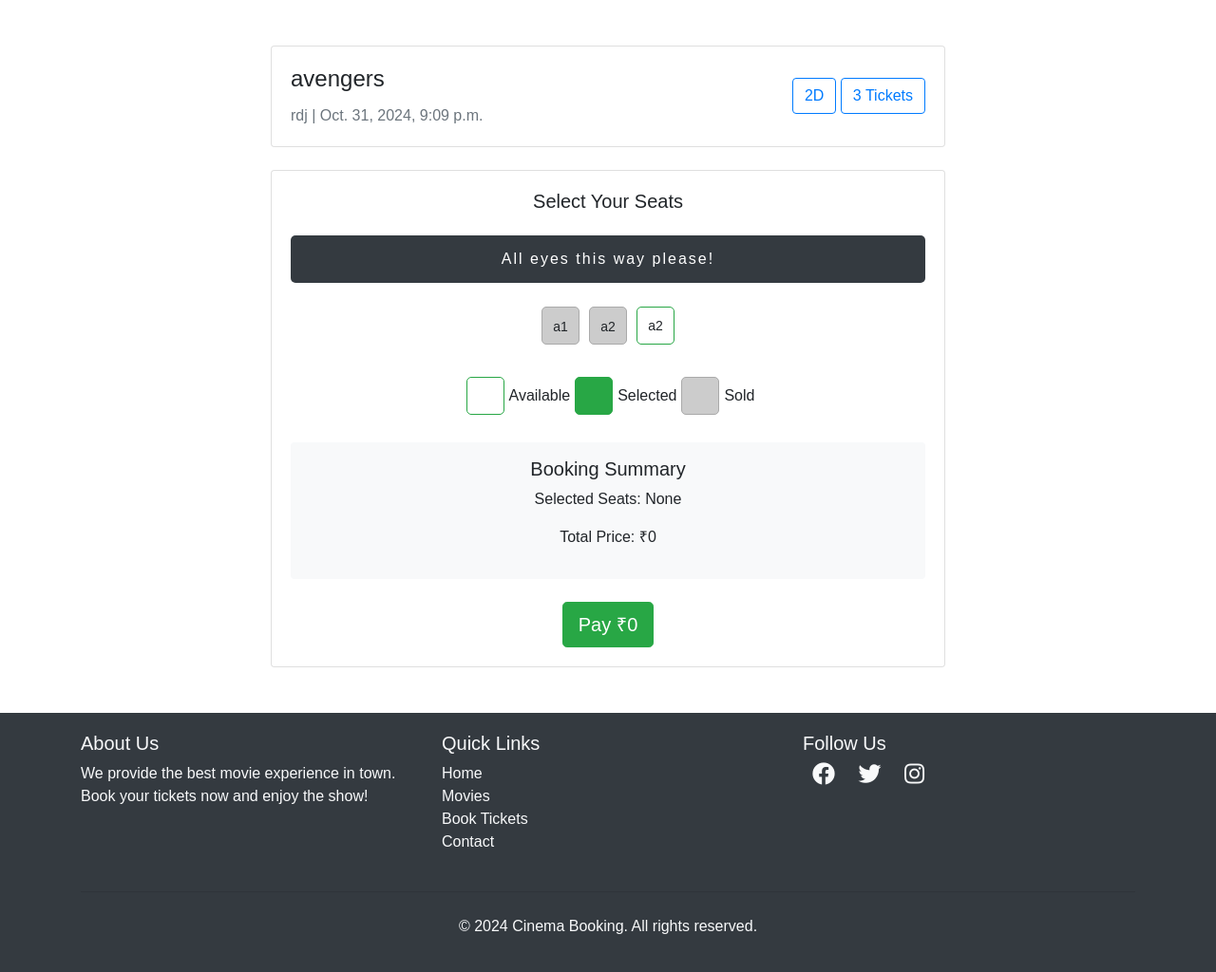
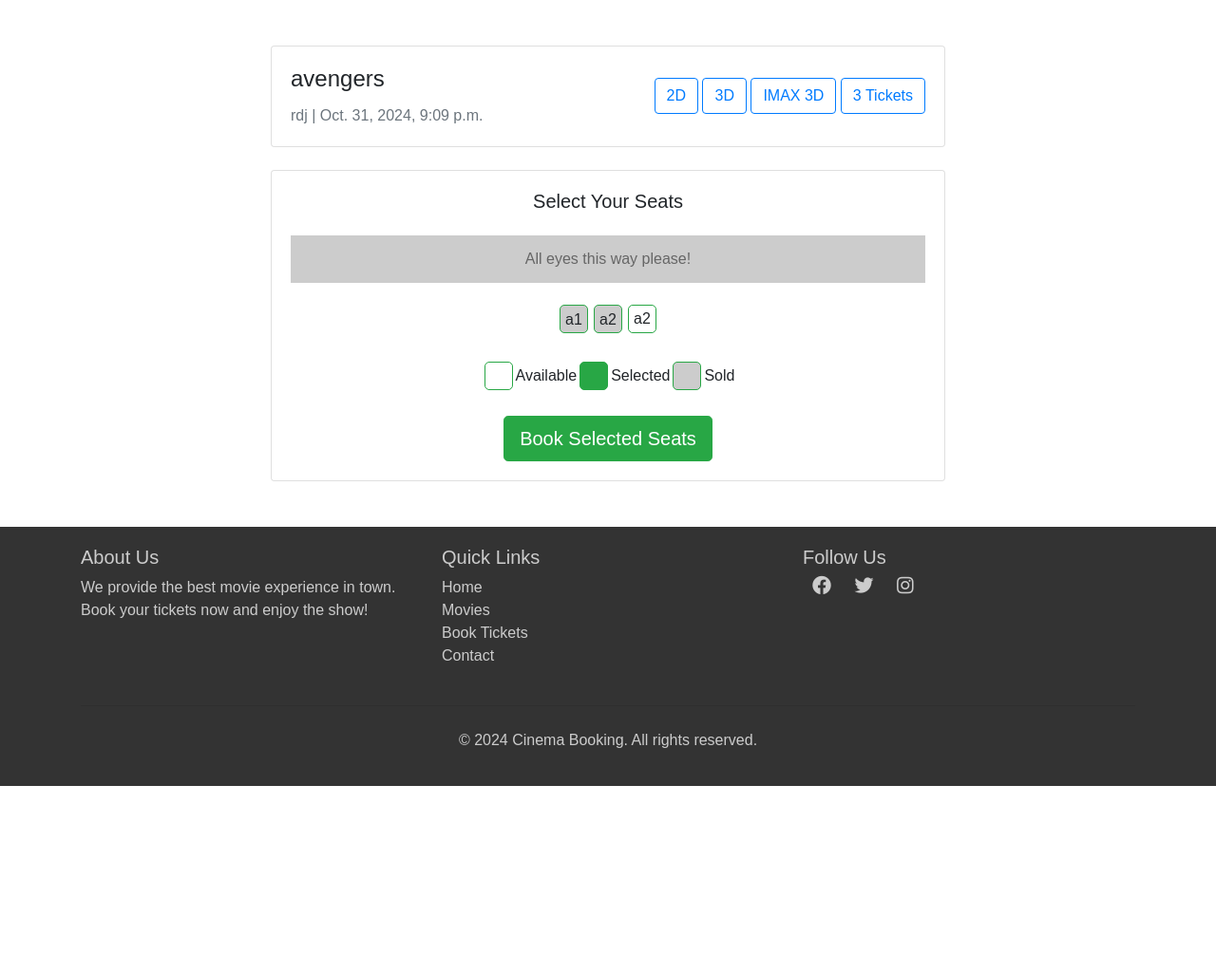
Before and after one commit to preetbajaj0101/bookmyseat, a Django app: page /movies/theater/1/seats/book/ in a window 1280 px wide. Shown: the part 70-1094 px from the top of the page at 95% size. After the commit the page ends 898 px from the top, so only its background shows below. Run offline with Django 5.2, Linux system fonts and the light colour scheme; a user stored in the database is signed in; data comes from the database, SQL or seed files in the repository; some libraries are stand-ins or nearby versions.

Commit message:
Fix booking logic and database connection

```diff
--- a/movies/models.py
+++ b/movies/models.py
@@ -3,36 +3,63 @@ from django.contrib.auth.models import User
 
 
 class Movie(models.Model):
-    name= models.CharField(max_length=255)
-    image= models.ImageField(upload_to="movies/")
-    rating = models.DecimalField(max_digits=3,decimal_places=1)
-    cast= models.TextField()
-    description= models.TextField(blank=True,null=True) # optional
+    name = models.CharField(max_length=255)
+    image = models.ImageField(upload_to="movies/")
+    rating = models.DecimalField(max_digits=3, decimal_places=1)
+    cast = models.TextField()
+    description = models.TextField(blank=True, null=True)
 
     def __str__(self):
         return self.name
 
+
 class Theater(models.Model):
     name = models.CharField(max_length=255)
-    movie = models.ForeignKey(Movie,on_delete=models.CASCADE,related_name='theaters')
-    time= models.DateTimeField()
+    movie = models.ForeignKey(Movie, on_delete=models.CASCADE, related_name="theaters")
+    time = models.DateTimeField()
 
     def __str__(self):
-        return f'{self.name} - {self.movie.name} at {self.time}'
+        return f"{self.name} - {self.movie.name} at {self.time}"
+
 
 class Seat(models.Model):
-    theater = models.ForeignKey(Theater,on_delete=models.CASCADE,related_name='seats')
+    theater = models.ForeignKey(Theater, on_delete=models.CASCADE, related_name="seats")
     seat_number = models.CharField(max_length=10)
-    is_booked=models.BooleanField(default=False)
+    is_booked = models.BooleanField(default=False)
 
     def __str__(self):
-        return f'{self.seat_number} in {self.theater.name}'
+        return f"{self.seat_number} in {self.theater.name}"
+
 
 class Booking(models.Model):
-    user=models.ForeignKey(User,on_delete=models.CASCADE)
-    seat=models.OneToOneField(Seat,on_delete=models.CASCADE)
-    movie=models.ForeignKey(Movie,on_delete=models.CASCADE)
-    theater=models.ForeignKey(Theater,on_delete=models.CASCADE)
-    booked_at=models.DateTimeField(auto_now_add=True)
+    user = models.ForeignKey(User, on_delete=models.CASCADE)
+    seat = models.OneToOneField(Seat, on_delete=models.CASCADE)
+    movie = models.ForeignKey(Movie, on_delete=models.CASCADE)
+    theater = models.ForeignKey(Theater, on_delete=models.CASCADE)
+    booked_at = models.DateTimeField(auto_now_add=True)
+
     def __str__(self):
-        return f'Booking by{self.user.username} for {self.seat.seat_number} at {self.theater.name}'
+        return f"Booking by {self.user.username} for {self.seat.seat_number} at {self.theater.name}"
+
+    def delete(self, *args, **kwargs):
+        self.seat.is_booked = False
+        self.seat.save()
+        super().delete(*args, **kwargs)
+# ... (other models are correct) ...
+
+class Booking(models.Model):
+    user = models.ForeignKey(User, on_delete=models.CASCADE)
+    # Change this line from OneToOneField to ForeignKey
+    seat = models.ForeignKey(Seat, on_delete=models.CASCADE)
+    movie = models.ForeignKey(Movie, on_delete=models.CASCADE)
+    theater = models.ForeignKey(Theater, on_delete=models.CASCADE)
+    booked_at = models.DateTimeField(auto_now_add=True)
+
+    def __str__(self):
+        return f'Booking by {self.user.username} for {self.seat.seat_number} at {self.theater.name}'
+
+    # This delete method is still important!
+    def delete(self, *args, **kwargs):
+        self.seat.is_booked = False
+        self.seat.save()
+        super().delete(*args, **kwargs)
--- a/movies/views.py
+++ b/movies/views.py
@@ -1,50 +1,57 @@
-from django.shortcuts import render, redirect ,get_object_or_404
-from .models import Movie,Theater,Seat,Booking
+from django.shortcuts import render, redirect, get_object_or_404
+from .models import Movie, Theater, Seat, Booking
 from django.contrib.auth.decorators import login_required
 from django.db import IntegrityError
 
 def movie_list(request):
-    search_query=request.GET.get('search')
+    search_query = request.GET.get('search')
     if search_query:
-        movies=Movie.objects.filter(name__icontains=search_query)
+        movies = Movie.objects.filter(name__icontains=search_query)
     else:
-        movies=Movie.objects.all()
-    return render(request,'movies/movie_list.html',{'movies':movies})
+        movies = Movie.objects.all()
+    return render(request, 'movies/movie_list.html', {'movies': movies})
 
-def theater_list(request,movie_id):
-    movie = get_object_or_404(Movie,id=movie_id)
-    theater=Theater.objects.filter(movie=movie)
-    return render(request,'movies/theater_list.html',{'movie':movie,'theaters':theater})
-
-
+def theater_list(request, movie_id):
+    movie = get_object_or_404(Movie, id=movie_id)
+    theaters = Theater.objects.filter(movie=movie)
+    return render(request, 'movies/theater_list.html', {'movie': movie, 'theaters': theaters})
 
 @login_required(login_url='/login/')
-def book_seats(request,theater_id):
-    theaters=get_object_or_404(Theater,id=theater_id)
-    seats=Seat.objects.filter(theater=theaters)
-    if request.method=='POST':
-        selected_Seats= request.POST.getlist('seats')
-        error_seats=[]
-        if not selected_Seats:
-            return render(request,"movies/seat_selection.html",{'theater':theaters,"seats":seats,'error':"No seat selected"})
-        for seat_id in selected_Seats:
-            seat=get_object_or_404(Seat,id=seat_id,theater=theaters)
+def book_seats(request, theater_id):
+    theater = get_object_or_404(Theater, id=theater_id)
+    seats = Seat.objects.filter(theater=theater)
+    if request.method == 'POST':
+        selected_seats_ids = request.POST.getlist('seats')
+
+        if not selected_seats_ids:
+            return render(request, "movies/seat_selection.html", {'theaters': theater, "seats": seats, 'error': "No seat selected"})
+
+        error_seats = []
+        for seat_id in selected_seats_ids:
+            seat = get_object_or_404(Seat, id=seat_id, theater=theater)
             if seat.is_booked:
                 error_seats.append(seat.seat_number)
-                continue
+
+        if error_seats:
+            error_message = f"The following seats are already booked: {', '.join(error_seats)}"
+            return render(request, 'movies/seat_selection.html', {'theaters': theater, "seats": seats, 'error': error_message})
+
+        for seat_id in selected_seats_ids:
+            seat = get_object_or_404(Seat, id=seat_id, theater=theater)
             try:
                 Booking.objects.create(
                     user=request.user,
                     seat=seat,
-                    movie=theaters.movie,
-                    theater=theaters
+                    movie=theater.movie,
+                    theater=theater
                 )
-                seat.is_booked=True
+                seat.is_booked = True
                 seat.save()
             except IntegrityError:
-                error_seats.append(seat.seat_number)
-        if error_seats:
-            error_message=f"The following seats are already booked: {','.join(error_seats)}"
-            return render(request,'movies/seat_selection.html',{'theaters':theaters,"seats":seats,'error':error_message})
+                # This handles the rare case where the seat is booked between the check and the creation
+                error_message = f"The seat {seat.seat_number} was booked by another user. Please select another seat."
+                return render(request, 'movies/seat_selection.html', {'theaters': theater, "seats": seats, 'error': error_message})
+
         return redirect('profile')
-    return render(request,'movies/seat_selection.html',{'theaters':theaters,"seats":seats})
+
+    return render(request, 'movies/seat_selection.html', {'theaters': theater, "seats": seats})
--- a/templates/movies/seat_selection.html
+++ b/templates/movies/seat_selection.html
@@ -17,6 +17,12 @@
               <button class="btn btn-outline-primary me-2 mb-2 mb-sm-0">
                 2D
               </button>
+              <button class="btn btn-outline-primary me-2 mb-2 mb-sm-0">
+                3D
+              </button>
+              <button class="btn btn-outline-primary mb-2 mb-sm-0">
+                IMAX 3D
+              </button>
               <button class="btn btn-outline-primary mb-2 mb-sm-0">
                 {{seats|length}} Tickets
               </button>
@@ -24,6 +30,12 @@
           </div>
         </div>
       </div>
+
+      {% if error %}
+      <div class="alert alert-danger" role="alert">
+        {{ error }}
+      </div>
+      {% endif %}
 
       <div class="card">
         <div class="card-body">
@@ -34,13 +46,13 @@
             {% csrf_token %}
             <div class="d-flex justify-content-center flex-wrap mb-4">
               {% for seat in seats %}
-              <div class="seat {% if seat.is_booked %}sold{% endif %}" data-seat-number="{{ seat.seat_number }}">
+              <div class="seat {% if seat.is_booked %}sold{% endif %}">
                 {% if not seat.is_booked %}
                 <input
                   type="checkbox"
                   name="seats"
                   value="{{ seat.id }}"
-                  class="d-none seat-checkbox"
+                  class="d-none"
                   id="seat-{{ seat.id }}"
                 />
                 <label
@@ -68,16 +80,9 @@
               </div>
             </div>
 
-            <div class="booking-summary text-center my-4 p-3 bg-light rounded">
-                <h5>Booking Summary</h5>
-                <p>Selected Seats: <span id="selected-seats-list">None</span></p>
-                <p class="fw-bold">Total Price: ₹<span id="total-price">0</span></p>
-            </div>
-
-
             <div class="text-center">
               <button type="submit" class="btn btn-success btn-lg">
-                Pay ₹<span id="pay-amount">0</span>
+                Book Selected Seats
               </button>
             </div>
           </form>
@@ -87,26 +92,28 @@
   </div>
 </div>
 <style>
+  .seat input[type="checkbox"]:checked + label {
+    background-color: #28a745;
+    color: white;
+  }
   body {
     font-family: Arial, sans-serif;
   }
   .seat {
-    width: 40px;
-    height: 40px;
+    width: 30px;
+    height: 30px;
     border: 1px solid #28a745;
-    margin: 5px;
+    margin: 3px;
     text-align: center;
-    line-height: 40px;
+    line-height: 30px;
     cursor: pointer;
     border-radius: 5px;
     transition: background-color 0.3s, color 0.3s;
-    font-size: 14px;
   }
-  .seat:not(.sold):hover {
-    background-color: #218838;
+  .seat:hover {
+    background-color: #28a745;
     color: white;
   }
-  /* Updated to target the parent div */
   .seat.selected {
     background-color: #28a745;
     color: white;
@@ -114,62 +121,34 @@
   .seat.sold {
     background-color: #ccc;
     cursor: not-allowed;
-    border-color: #aaa;
   }
   .screen {
     margin: 20px 0;
-    background-color: #343a40;
+    background-color: #ccc;
     height: 50px;
     text-align: center;
     line-height: 50px;
-    color: #fff;
-    border-radius: 5px;
-    letter-spacing: 2px;
+    color: #666;
+  }
+  .footer {
+    background-color: #333;
+    color: #ccc;
+    padding: 20px 0;
+  }
+  .footer a {
+    color: #ccc;
+    text-decoration: none;
+  }
+  .footer a:hover {
+    text-decoration: underline;
+  }
+  .footer .col-md-2,
+  .footer .col-md-3 {
+    margin-bottom: 20px;
+  }
+  .footer .social-icons i {
+    font-size: 20px;
+    margin: 0 10px;
   }
 </style>
-
-<script>
-document.addEventListener('DOMContentLoaded', function() {
-    const seatCheckboxes = document.querySelectorAll('.seat-checkbox');
-    const selectedSeatsList = document.getElementById('selected-seats-list');
-    const totalPriceSpan = document.getElementById('total-price');
-    const payAmountSpan = document.getElementById('pay-amount');
-
-    // NOTE: Price is hardcoded here. Ideally, this should come from your database.
-    const pricePerSeat = 150;
-
-    seatCheckboxes.forEach(checkbox => {
-        checkbox.addEventListener('change', function() {
-            const seatDiv = this.closest('.seat');
-            if (this.checked) {
-                seatDiv.classList.add('selected');
-            } else {
-                seatDiv.classList.remove('selected');
-            }
-            updateBookingSummary();
-        });
-    });
-
-    function updateBookingSummary() {
-        const selectedSeats = document.querySelectorAll('.seat-checkbox:checked');
-        const selectedSeatNumbers = [];
-
-        selectedSeats.forEach(checkbox => {
-            const seatDiv = checkbox.closest('.seat');
-            selectedSeatNumbers.push(seatDiv.dataset.seatNumber);
-        });
-
-        if (selectedSeatNumbers.length > 0) {
-            selectedSeatsList.textContent = selectedSeatNumbers.join(', ');
-        } else {
-            selectedSeatsList.textContent = 'None';
-        }
-
-        const totalCost = selectedSeatNumbers.length * pricePerSeat;
-        totalPriceSpan.textContent = totalCost;
-        payAmountSpan.textContent = totalCost;
-    }
-});
-</script>
-
 {% endblock %}
```
Also changed, not shown: movies/migrations/0002_alter_booking_seat.py (added).
